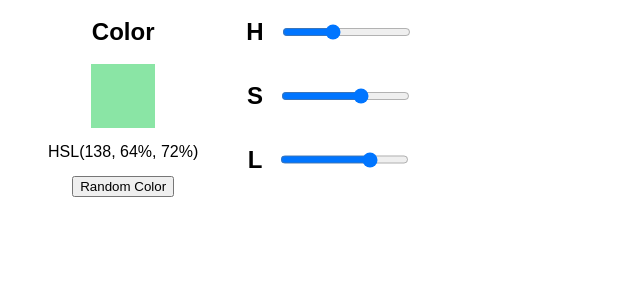
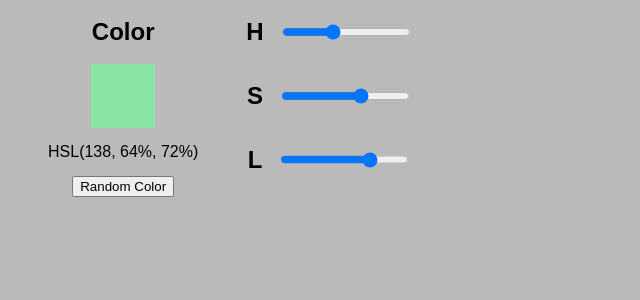
Before and after one commit to codyb23/color-picker, a React (Create React App) app: page / in a window 1280 px wide. Shown: the top 300 px of the page, without its empty margins (0-640 px from the left). Built offline with nearby package versions, Linux system fonts and the light colour scheme.

Commit message:
added background color for main

```diff
--- a/src/index.css
+++ b/src/index.css
@@ -9,6 +9,7 @@ html {
 body {
   margin: 0;
   min-height: 100%;
+  background-color: rgb(186, 186, 186);
 }
 
 main {
```
